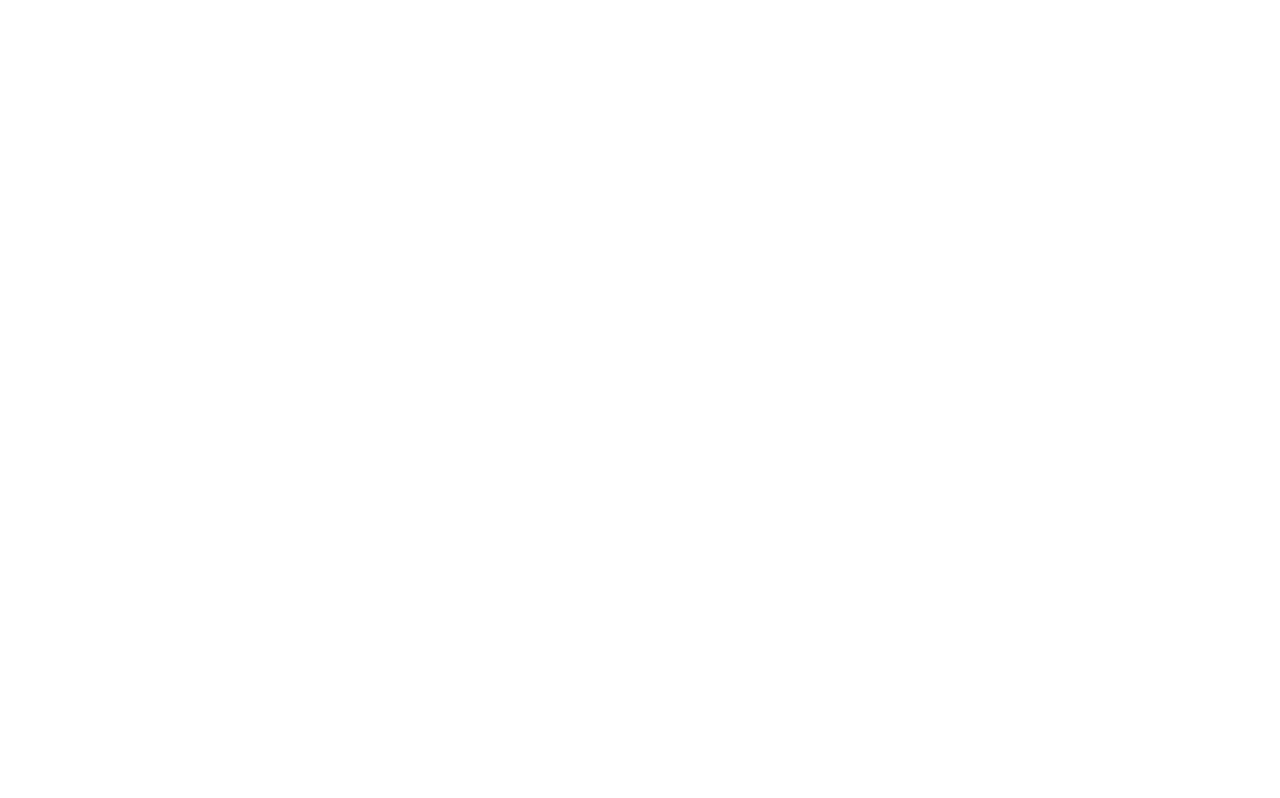
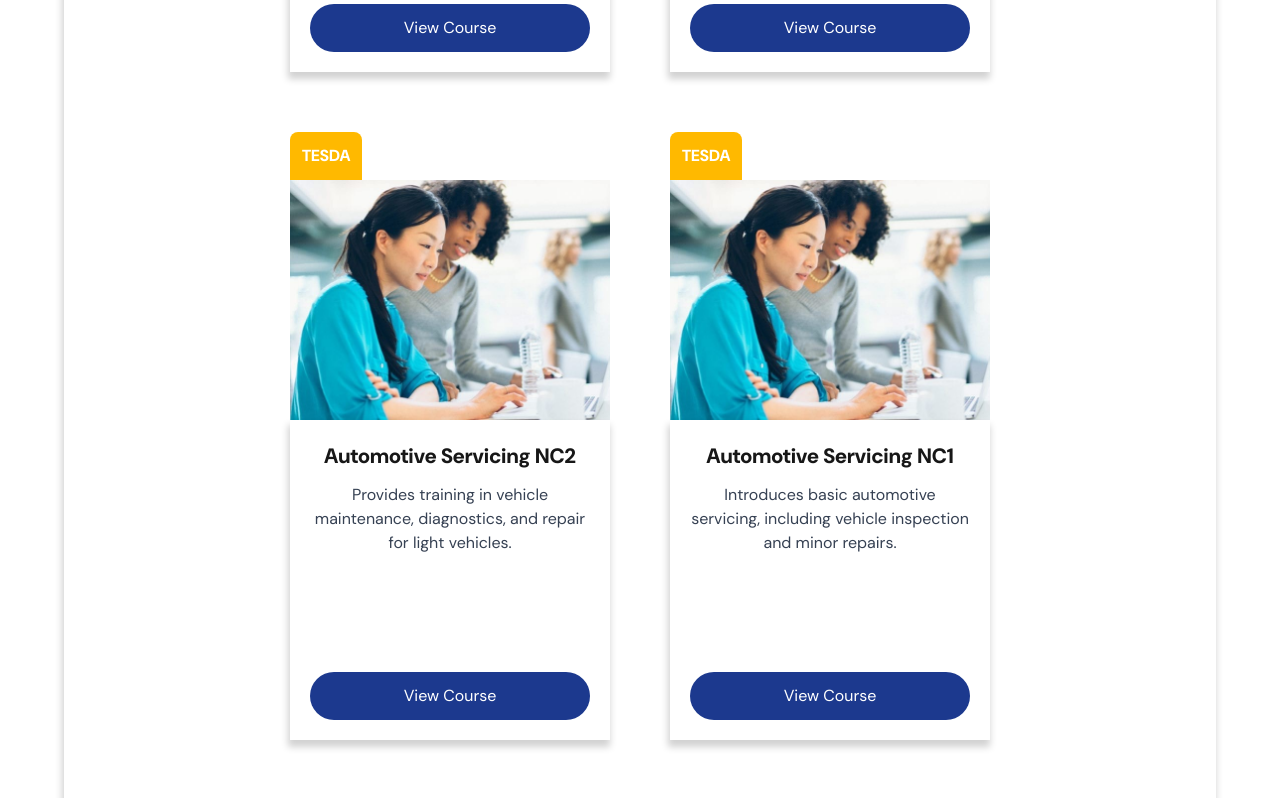
Before and after one commit to kdamiiii/personal-project, a Next.js app in the folder frontend/: page /courses in a window 1280 px wide. Shown: the part 1300-2098 px from the top of the page. Before the commit the page ends 800 px from the top, so only its background shows below. Built offline with nearby package versions, Linux system fonts and the light colour scheme.

Commit message:
Added new courses and designated badges

```diff
--- a/frontend/src/app/courses/page.tsx
+++ b/frontend/src/app/courses/page.tsx
@@ -5,7 +5,7 @@
 
 export default function Home() {
   return (
-    <div className="flex w-screen justify-center">
+    <div className="flex justify-center w-full">
       <CoursesContainer courses={COURSES} />
     </div>
   );
--- a/frontend/src/components/courses.tsx
+++ b/frontend/src/components/courses.tsx
@@ -27,13 +27,11 @@
   console.log(courses);
 
   return (
-    <div className="flex flex-row w-[90vw] py-5">
-      <Card className="w-full px-20 py-10 gap-3.5">
-        <div className="flex justify-items-start w-full gap-15 font-normal">
-          {courses.map((course) => (
-            <Course key={course.name} {...course} />
-          ))}
-        </div>
+    <div className="w-[90vw] justify-center">
+      <Card className="w-full flex-row px-20 py-10 gap-15 justify-center flex-wrap font-normal">
+        {courses.map((course) => (
+          <Course key={course.name} {...course} />
+        ))}
       </Card>
     </div>
   );
@@ -50,7 +48,7 @@
   };
 
   return (
-    <div className="flex flex-col w-[20em] h-full">
+    <div className="flex flex-col w-[20em] h-[38em]">
       <CourseBadge name={category} />
       <img src={picture} />
       <CardTitle
--- a/frontend/src/constants/courses.ts
+++ b/frontend/src/constants/courses.ts
@@ -28,6 +28,97 @@
     majors: ["Food Service Management", "Automotive"],
     category: "CHED",
   },
+  {
+    name: "Consumer Electronics Servicing NC2",
+    category: "TESDA",
+    description:
+      "Covers troubleshooting, repair, and maintenance of electronic appliances and devices.",
+    picture: "/photos/ELEC.jpg",
+  },
+  {
+    name: "Automotive Servicing NC2",
+    category: "TESDA",
+    description:
+      "Provides training in vehicle maintenance, diagnostics, and repair for light vehicles.",
+    picture: "/photos/BA.jpg",
+  },
+  {
+    name: "Automotive Servicing NC1",
+    category: "TESDA",
+    description:
+      "Introduces basic automotive servicing, including vehicle inspection and minor repairs.",
+    picture: "/photos/BA.jpg",
+  },
+  {
+    name: "Shielded Metal Arc Welding NC2",
+    category: "TESDA",
+    description:
+      "Focuses on welding techniques, metal fabrication, and safety procedures in welding.",
+    picture: "/photos/BA.jpg",
+  },
+  {
+    name: "Health Care Services NC2 (Nursing Assistant)",
+    category: "TESDA",
+    description:
+      "Prepares students for assisting in patient care, basic nursing procedures, and first aid.",
+    picture: "/photos/BA.jpg",
+  },
+  {
+    name: "Caregiving NC2",
+    category: "TESDA",
+    description:
+      "Trains individuals in providing care for the elderly, children, and patients with special needs.",
+    picture: "/photos/BA.jpg",
+  },
+  {
+    name: "Housekeeping Services NC2",
+    category: "TESDA",
+    description:
+      "Covers cleaning, sanitation, and maintenance procedures in hospitality and home settings.",
+    picture: "/photos/BA.jpg",
+  },
+  {
+    name: "Food and Beverage Services NC2",
+    category: "TESDA",
+    description:
+      "Teaches skills in restaurant service, food handling, and customer relations in hospitality.",
+    picture: "/photos/BA.jpg",
+  },
+  {
+    name: "Bartending Services NC2",
+    category: "TESDA",
+    description:
+      "Provides knowledge in mixing drinks, bar operations, and responsible alcohol service.",
+    picture: "/photos/BA.jpg",
+  },
+  {
+    name: "Cookery NC2",
+    category: "TESDA",
+    description:
+      "Focuses on culinary skills, food preparation, and kitchen safety in professional settings.",
+    picture: "/photos/BA.jpg",
+  },
+  {
+    name: "Front Office Services",
+    category: "TESDA",
+    description:
+      "Covers reception, customer service, and administrative tasks in hotel and office environments.",
+    picture: "/photos/BA.jpg",
+  },
+  {
+    name: "Secretarial Office Management",
+    category: "TESDA",
+    description:
+      "Trains individuals in office administration, document management, and executive assistance.",
+    picture: "/photos/BA.jpg",
+  },
+  {
+    name: "Hotel and Restaurant Services",
+    category: "TESDA",
+    description:
+      "Combines hospitality skills in hotel management, restaurant service, and guest relations.",
+    picture: "/photos/BA.jpg",
+  },
 ];
 
 type CategoryColorType = {
```
Also changed, not shown: frontend/public/photos/ELEC.jpg (added).
